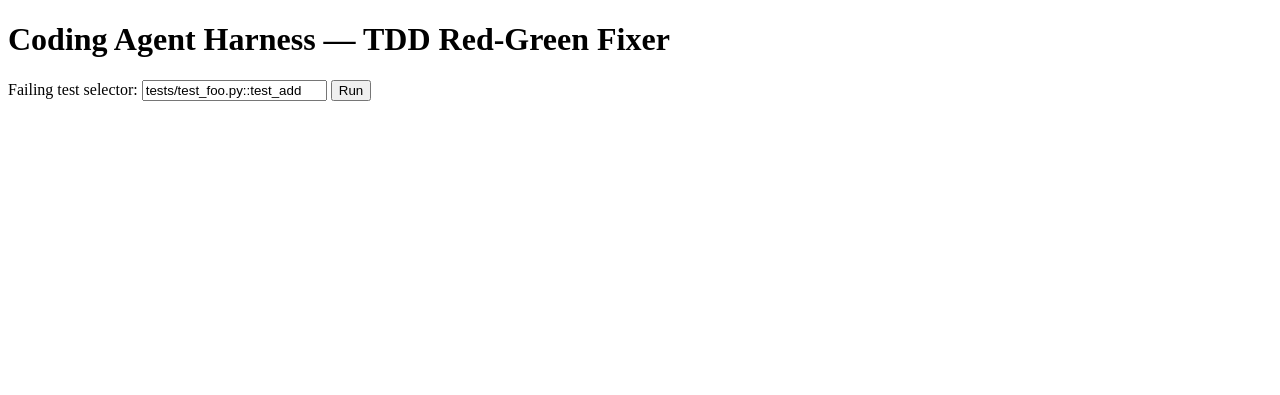
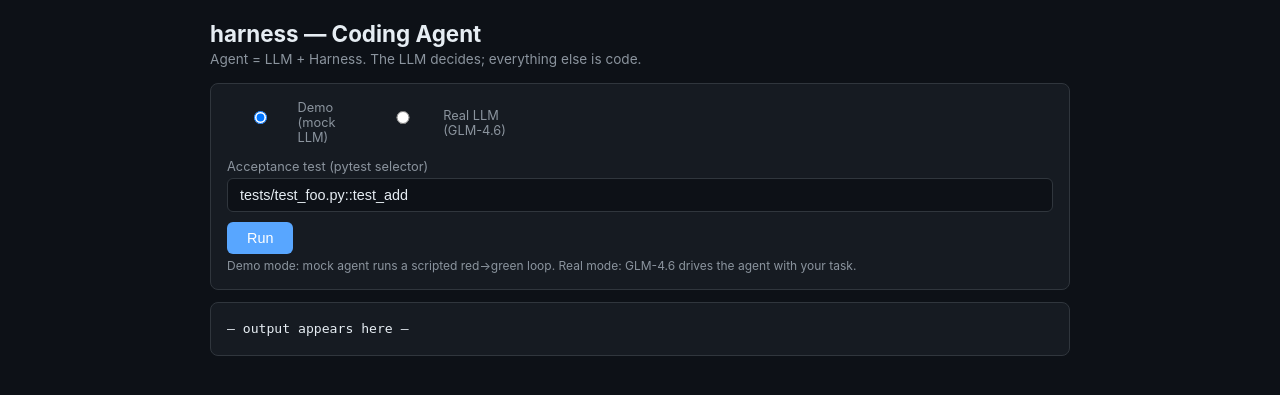
Before and after one commit to MaxizYB/ai4se-coding-agent, a FastAPI app: page / in a window 1280 px wide. Shown: the top 395 px of the page. Run offline with FastAPI, Linux system fonts and the light colour scheme.

Commit message:
feat: rich CLI beautification + grep_search tool + WebUI real LLM mode
- presenter.py: rich.Console + Panel for diff/report; colored prose/actions/
  feedback/deny/done (auto no-color in non-terminal → tests pass)
- actions: new grep_search action (pattern + path) wired to Retriever.grep
- web/app.py: real LLM mode (ZhipuLLMClient when key provided; mock fallback)
- web/templates: dark-theme UI with mode toggle (demo/real), key+goal inputs
- pyproject.toml: rich>=13 added to core deps

```diff
--- a/examples/demo/src/foo.py
+++ b/examples/demo/src/foo.py
@@ -1,2 +1,2 @@
 def add(a, b):
-    return a - b
+    return a + b
--- a/pyproject.toml
+++ b/pyproject.toml
@@ -10,7 +10,7 @@ requires-python = ">=3.11"
 # core CredentialStore (src/harness/credentials.py) imported at module top by
 # both production code and the unit test suite. Heavy web deps stay optional so
 # the feedback/guardrail/parsing tasks stay hermetic without network.
-dependencies = ["cryptography>=42"]
+dependencies = ["cryptography>=42", "rich>=13"]
 
 [project.optional-dependencies]
 full = ["cryptography>=42", "fastapi>=0.110", "uvicorn>=0.29", "httpx>=0.27"]
--- a/src/harness/actions/parser.py
+++ b/src/harness/actions/parser.py
@@ -4,6 +4,7 @@ from harness.actions.protocol import (
     Action,
     EditFile,
     Finish,
+    GrepSearch,
     ListDir,
     ReadFile,
     RunShell,
@@ -29,6 +30,7 @@ _SIMPLE = {
     "list_dir": lambda p: ListDir(p.get("PATH", ".")),  # PATH optional — defaults to repo root (cwd)
     "run_tests": lambda p: RunTests(p.get("ARGS", "")),
     "finish": lambda p: Finish(p.get("REASON", "")),
+    "grep_search": lambda p: GrepSearch(p["PATTERN"], p.get("PATH", ".")),
 }
 
 
--- a/src/harness/actions/protocol.py
+++ b/src/harness/actions/protocol.py
@@ -43,3 +43,9 @@ class RunTests(Action):
 @dataclass(frozen=True)
 class Finish(Action):
     reason: str
+
+
+@dataclass(frozen=True)
+class GrepSearch(Action):
+    pattern: str
+    path: str = "."
--- a/src/harness/context/manager.py
+++ b/src/harness/context/manager.py
@@ -72,6 +72,10 @@ Exact examples (copy the format precisely):
 
   ACTION: finish
   REASON: task complete
+
+  ACTION: grep_search
+  PATTERN: def add
+  PATH: src
 
 Rules:
 - PATH is REQUIRED for read_file/write_file/edit_file; OPTIONAL for list_dir (omit to list the repo root).
--- a/web/app.py
+++ b/web/app.py
@@ -22,6 +22,8 @@ _TEMPLATE_PATH = os.path.join(os.path.dirname(__file__), "templates", "index.htm
 
 class RunReq(BaseModel):
     test: str
+    key: str = ""
+    goal: str = ""
 
 
 @app.get("/", response_class=HTMLResponse)
@@ -68,17 +70,38 @@ def _runner(repo: str):
 @app.post("/run")
 def run(req: RunReq):
     repo = os.environ.get("HARNESS_DEMO_REPO", ".")
-    runner = _runner(repo)
-
-    def stream():
-        result = runner.run(Task(repo, req.test))
-        for t in result.turns:
-            yield (
-                json.dumps(
-                    {"turn": t.action, "decision": t.decision, "summary": t.summary}
-                )
-                + "\n"
-            )
-        yield json.dumps({"outcome": result.outcome, "diff": result.edits_diff}) + "\n"
-
-    return StreamingResponse(stream(), media_type="application/x-ndjson")
+    if req.key:
+        from harness.llm.zhipu import ZhipuLLMClient
+        cfg = Config.default()
+        cfg.project_root = repo
+        cfg.diff_preview = "never"
+        mem = MemoryStore(os.path.join(repo, "HARNESS.md"), os.path.join(repo, ".harness", "run.jsonl"))
+        cm = ContextManager(cfg, mem)
+        from harness.guardrails.sandbox import Sandbox
+        from harness.interactive.chat import ChatRunner
+        from harness.interactive.presenter import Presenter
+        runner = ChatRunner(
+            ZhipuLLMClient("glm-4.6", req.key),
+            cfg, ToolDispatcher(cfg), Guardrail(cfg),
+            HITL(FailClosedApprover()),
+            FeedbackEngine(cfg.test_timeout_s, cfg.stuck_repeat_n, cfg.stuck_no_progress_m, cfg.hint_history_lines),
+            cm, presenter=Presenter(), sandbox=Sandbox(cfg),
+        )
+        def stream():
+            import io
+            buf = io.StringIO()
+            pres = Presenter(out=buf)
+            runner.presenter = pres
+            runner.run_task(repo, req.goal or f"make {req.test} pass", accept=req.test)
+            for line in buf.getvalue().splitlines():
+                yield json.dumps({"text": line}) + "\n"
+            yield json.dumps({"outcome": "done"}) + "\n"
+        return StreamingResponse(stream(), media_type="application/x-ndjson")
+    else:
+        runner = _runner(repo)
+        def stream():
+            result = runner.run(Task(repo, req.test))
+            for t in result.turns:
+                yield json.dumps({"turn": t.action, "decision": t.decision, "summary": t.summary}) + "\n"
+            yield json.dumps({"outcome": result.outcome, "diff": result.edits_diff}) + "\n"
+        return StreamingResponse(stream(), media_type="application/x-ndjson")
--- a/web/templates/index.html
+++ b/web/templates/index.html
@@ -1,21 +1,92 @@
 <!doctype html>
-<html><head><meta charset="utf-8"><title>Harness Demo</title></head>
+<html lang="en">
+<head>
+  <meta charset="utf-8">
+  <meta name="viewport" content="width=device-width, initial-scale=1">
+  <title>harness — Coding Agent</title>
+  <style>
+    :root { --bg: #0d1117; --fg: #e6edf3; --dim: #8b949e; --acc: #58a6ff; --ok: #3fb950; --err: #f85149; --panel: #161b22; }
+    * { box-sizing: border-box; margin: 0; padding: 0; }
+    body { font-family: -apple-system, 'Segoe UI', monospace; background: var(--bg); color: var(--fg); padding: 20px; max-width: 900px; margin: 0 auto; }
+    h1 { font-size: 1.4rem; margin-bottom: 4px; }
+    .sub { color: var(--dim); font-size: 0.85rem; margin-bottom: 16px; }
+    .card { background: var(--panel); border: 1px solid #30363d; border-radius: 8px; padding: 16px; margin-bottom: 12px; }
+    label { display: block; font-size: 0.8rem; color: var(--dim); margin-bottom: 4px; }
+    input, textarea { width: 100%; background: var(--bg); border: 1px solid #30363d; border-radius: 6px; color: var(--fg); padding: 8px 12px; font-size: 0.9rem; margin-bottom: 10px; }
+    input:focus, textarea:focus { border-color: var(--acc); outline: none; }
+    button { background: var(--acc); color: #fff; border: none; border-radius: 6px; padding: 8px 20px; font-size: 0.9rem; cursor: pointer; }
+    button:hover { opacity: 0.9; }
+    button:disabled { opacity: 0.5; cursor: wait; }
+    #out { white-space: pre-wrap; word-break: break-word; font-family: 'SF Mono', 'Fira Code', monospace; font-size: 0.82rem; line-height: 1.5; max-height: 60vh; overflow-y: auto; }
+    .hint { color: var(--dim); font-size: 0.75rem; margin-top: 4px; }
+    .mode { display: flex; gap: 12px; margin-bottom: 10px; }
+    .mode label { display: flex; align-items: center; gap: 4px; font-size: 0.8rem; cursor: pointer; }
+  </style>
+</head>
 <body>
-  <h1>Coding Agent Harness — TDD Red-Green Fixer</h1>
-  <form id="f">
-    <label>Failing test selector: <input name="test" value="tests/test_foo.py::test_add"></label>
-    <button>Run</button>
-  </form>
-  <pre id="out"></pre>
+  <h1>harness — Coding Agent</h1>
+  <p class="sub">Agent = LLM + Harness. The LLM decides; everything else is code.</p>
+
+  <div class="card">
+    <div class="mode">
+      <label><input type="radio" name="mode" value="demo" checked onchange="document.getElementById('key-field').style.display='none'; document.getElementById('goal-field').style.display='none';"> Demo (mock LLM)</label>
+      <label><input type="radio" name="mode" value="real" onchange="document.getElementById('key-field').style.display='block'; document.getElementById('goal-field').style.display='block';"> Real LLM (GLM-4.6)</label>
+    </div>
+
+    <div id="key-field" style="display:none">
+      <label>API Key (ZHIPU_API_KEY)</label>
+      <input type="password" id="key" placeholder="paste your GLM key — stays in browser, not stored">
+    </div>
+
+    <div id="goal-field" style="display:none">
+      <label>Task (natural language)</label>
+      <textarea id="goal" rows="2" placeholder="e.g. fix the add function to return a+b"></textarea>
+    </div>
+
+    <label>Acceptance test (pytest selector)</label>
+    <input id="test" value="tests/test_foo.py::test_add">
+    <button id="btn" onclick="runAgent()">Run</button>
+    <p class="hint">Demo mode: mock agent runs a scripted red→green loop. Real mode: GLM-4.6 drives the agent with your task.</p>
+  </div>
+
+  <div class="card">
+    <div id="out">— output appears here —</div>
+  </div>
+
   <script>
-    document.getElementById('f').onsubmit = async (e) => {
-      e.preventDefault();
-      const fd = new FormData(e.target);
-      const res = await fetch('/run', {method:'POST', headers:{'Content-Type':'application/json'},
-        body: JSON.stringify({test: fd.get('test')})});
-      const reader = res.body.getReader(); const dec = new TextDecoder();
+    async function runAgent() {
+      const btn = document.getElementById('btn');
       const out = document.getElementById('out');
-      while (true) { const {value, done} = await reader.read(); if (done) break; out.textContent += dec.decode(value); }
-    };
+      btn.disabled = true; out.textContent = '';
+      const mode = document.querySelector('input[name=mode]:checked').value;
+      const body = {
+        test: document.getElementById('test').value,
+        key: mode === 'real' ? document.getElementById('key').value : '',
+        goal: mode === 'real' ? document.getElementById('goal').value : '',
+      };
+      try {
+        const res = await fetch('/run', {
+          method: 'POST', headers: {'Content-Type': 'application/json'},
+          body: JSON.stringify(body)
+        });
+        const reader = res.body.getReader();
+        const dec = new TextDecoder();
+        while (true) {
+          const {value, done} = await reader.read();
+          if (done) break;
+          const chunk = dec.decode(value);
+          chunk.split('\n').filter(l => l.trim()).forEach(line => {
+            try {
+              const obj = JSON.parse(line);
+              if (obj.text) out.textContent += obj.text + '\n';
+              else if (obj.turn) out.textContent += `  -> ${obj.turn}: ${obj.summary?.slice(0,120) || ''}\n`;
+              else if (obj.outcome) out.textContent += `\n=== ${obj.outcome} ===\n`;
+            } catch {}
+          });
+        }
+      } catch (e) { out.textContent += '\n[error] ' + e.message; }
+      btn.disabled = false;
+    }
   </script>
-</body></html>
+</body>
+</html>
```
Also changed, not shown: SUBMISSION.md (added, +35 -0 lines), src/harness/interactive/presenter.py (+31 -22 lines), src/harness/tools/dispatcher.py (+6 -1 lines), tests/integration/test_chat_runner.py (+1 -1 lines), tests/integration/test_webui.py (+1 -1 lines), tests/unit/test_presenter.py (+3 -3 lines), docs/AI4SE_Final_Project_A_Coding_Agent_Harness.md (line endings or trailing spaces).
